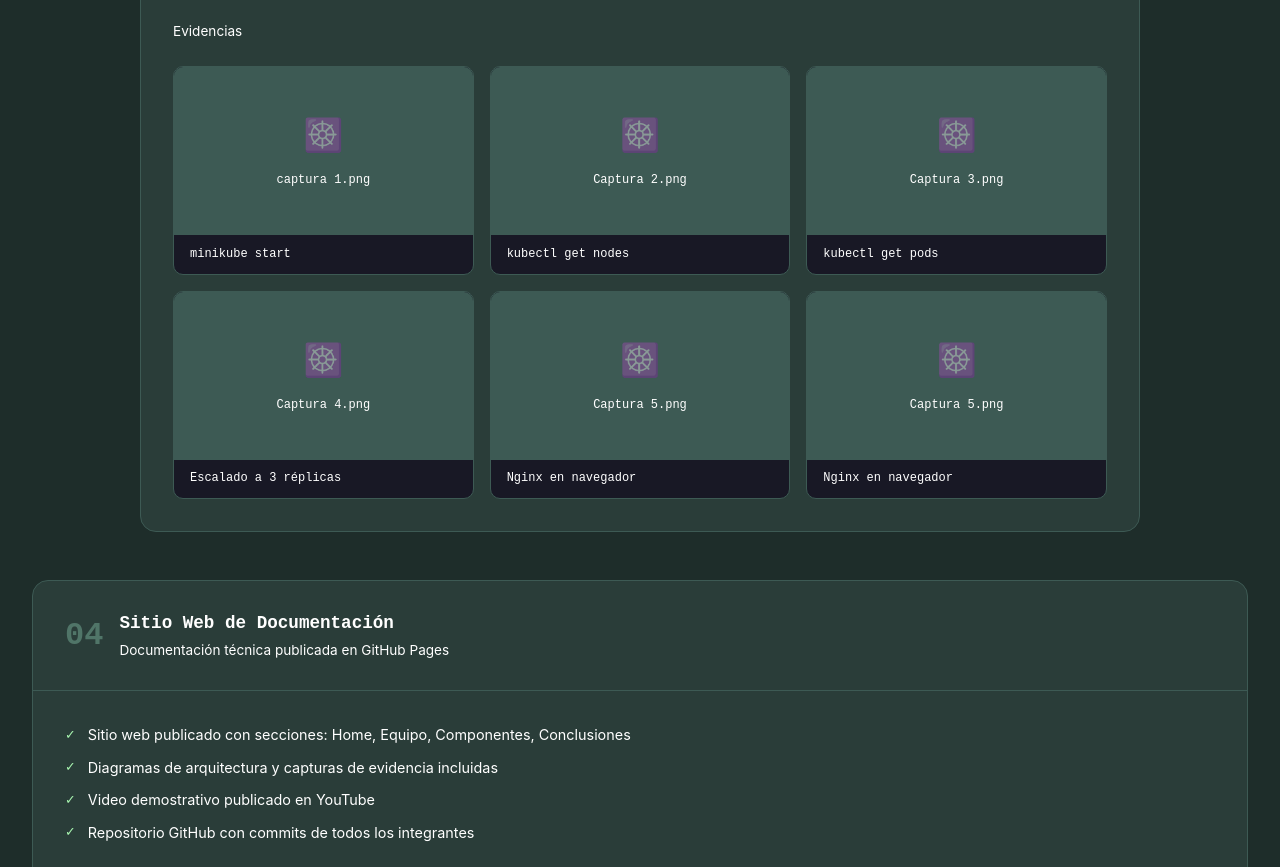
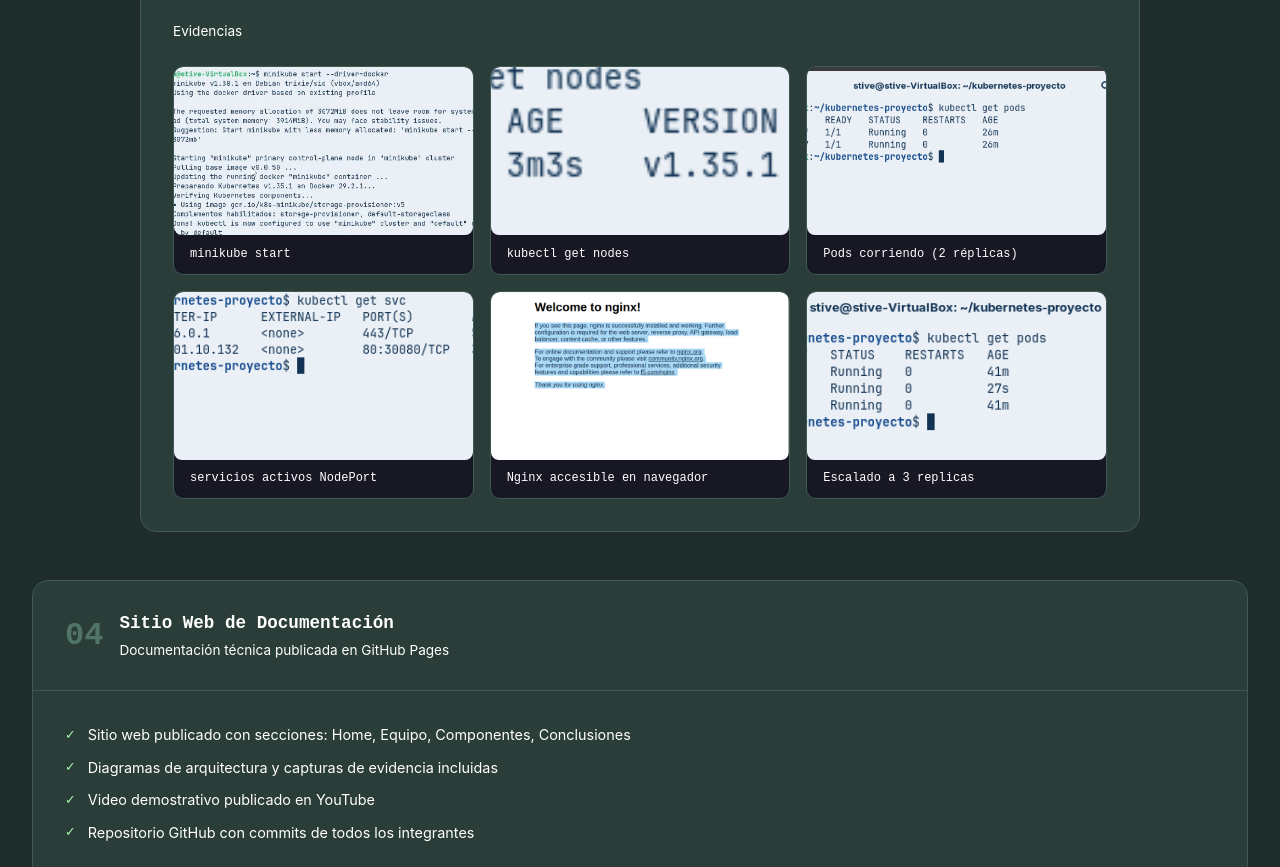
Before and after one commit to Jsebastian117/Proyecto-finall-so, a plain HTML site: page docs/index.html in a window 1280 px wide. Shown: the part 5792-6659 px from the top of the page. Drawn offline with Linux system fonts and the light colour scheme; files whose address does not match are found by name.

Commit message:
modificacion

```diff
--- a/docs/index.html
+++ b/docs/index.html
@@ -333,33 +333,33 @@
         <p class="evidence-label">Evidencias</p>
         <div class="gallery">
           <div class="gallery-item">
-            <img src="../evidencias/componente3/Captura 1.png" alt="minikube start"
+            <img src="../evidencias/componente3/Captura1.png" alt="minikube start"
                  onerror="this.parentElement.innerHTML='<div class=\'img-placeholder\'><span class=\'icon\'>☸️</span>captura 1.png</div><p class=\'gallery-caption\'>minikube start</p>'"/>
             <p class="gallery-caption">minikube start</p>
           </div>
           <div class="gallery-item">
-            <img src="../evidencias/componente3/Captura 2.png" alt="kubectl get nodes"
+            <img src="../evidencias/componente3/Captura2.png" alt="kubectl get nodes"
                  onerror="this.parentElement.innerHTML='<div class=\'img-placeholder\'><span class=\'icon\'>☸️</span>Captura 2.png</div><p class=\'gallery-caption\'>kubectl get nodes</p>'"/>
             <p class="gallery-caption">kubectl get nodes</p>
           </div>
           <div class="gallery-item">
-            <img src="../evidencias/componente3/Captura 3.png" alt="kubectl get pods"
+            <img src="../evidencias/componente3/Captura3.png" alt="kubectl get pods"
                  onerror="this.parentElement.innerHTML='<div class=\'img-placeholder\'><span class=\'icon\'>☸️</span>Captura 3.png</div><p class=\'gallery-caption\'>kubectl get pods</p>'"/>
             <p class="gallery-caption">Pods corriendo (2 réplicas)</p>
           </div>
           <div class="gallery-item">
-            <img src="../evidencias/componente3/Captura 4.png" alt="Escalado"
+            <img src="../evidencias/componente3/Captura4.png" alt="Escalado"
                  onerror="this.parentElement.innerHTML='<div class=\'img-placeholder\'><span class=\'icon\'>☸️</span>Captura 4.png</div><p class=\'gallery-caption\'>Escalado a 3 réplicas</p>'"/>
             <p class="gallery-caption">servicios activos NodePort</p>
           </div>
           <div class="gallery-item">
-            <img src="../evidencias/componente3/Captura 5.png" alt="Acceso navegador"
+            <img src="../evidencias/componente3/Captura5.png" alt="Acceso navegador"
                  onerror="this.parentElement.innerHTML='<div class=\'img-placeholder\'><span class=\'icon\'>☸️</span>Captura 5.png</div><p class=\'gallery-caption\'>Nginx en navegador</p>'"/>
             <p class="gallery-caption">Nginx accesible en navegador</p>
           </div>
 
           <div class="gallery-item">
-            <img src="../evidencias/componente3/Captura 6.png" alt="Acceso navegador"
+            <img src="../evidencias/componente3/Captura6.png" alt="Acceso navegador"
                  onerror="this.parentElement.innerHTML='<div class=\'img-placeholder\'><span class=\'icon\'>☸️</span>Captura 5.png</div><p class=\'gallery-caption\'>Nginx en navegador</p>'"/>
             <p class="gallery-caption">Escalado a 3 replicas</p>
             </div>
```
